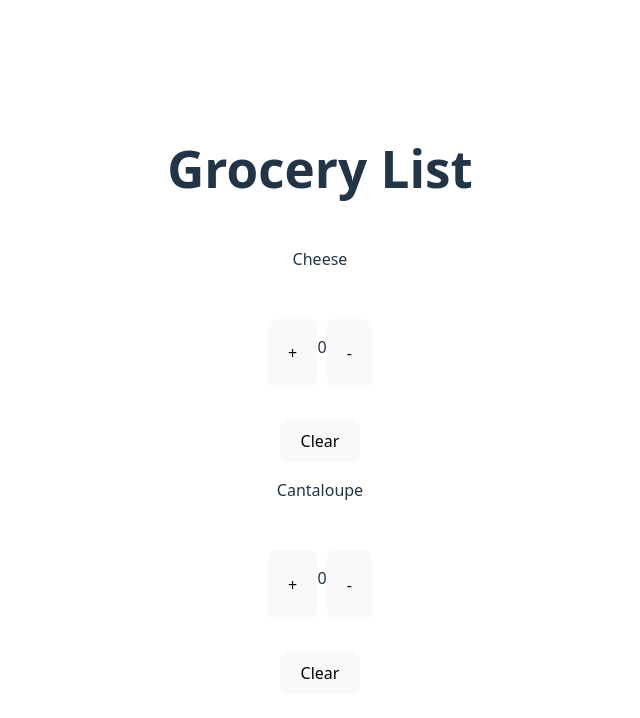
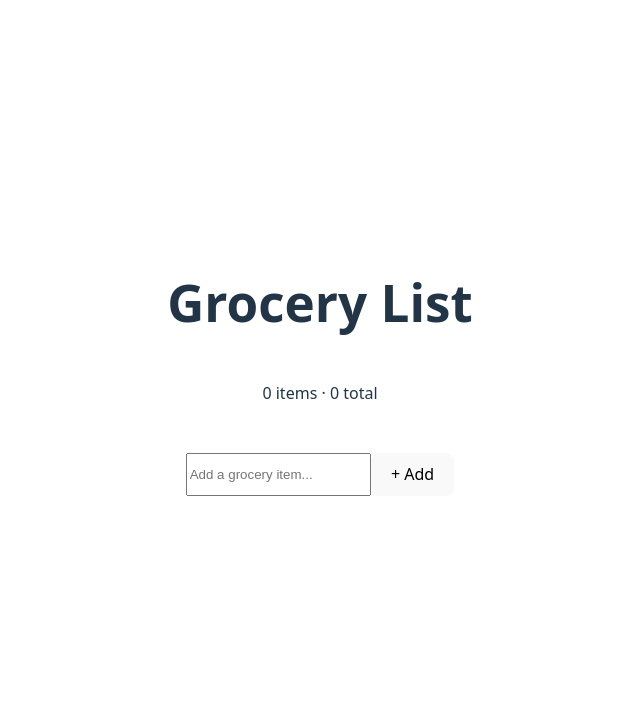
Before and after one commit to ibowers27/grocery-list-react, a React (Vite) app in the folder grocery-list/: page / in a window 1280 px wide. Shown: the top 718 px of the page, without its empty margins (320-960 px from the left). Built offline with nearby package versions, Linux system fonts and the light colour scheme.

Commit message:
More Practical List w/ User Interactions

```diff
--- a/grocery-list/src/App.css
+++ b/grocery-list/src/App.css
@@ -13,18 +13,6 @@
   text-align: center;
   display: flex;
   flex-direction: row;
-}
-
-.down-div {
-  padding: 10px;
-  margin: 4px;
-  background-color: antiquewhite;
-}
-
-.up-div {
-  padding: 10px;
-  margin: 4px;
-  background-color: rgb(226, 215, 250);
 }
 
 .logo {
--- a/grocery-list/src/App.jsx
+++ b/grocery-list/src/App.jsx
@@ -1,21 +1,67 @@
-//import { useState } from 'react'
-//import reactLogo from './assets/react.svg'
-//import viteLogo from '/vite.svg'
+import { useState } from 'react'
 import './App.css';
 import GroceryItem from './components/GroceryItem';
 
 function App() {
-  const inputs = ["Cheese", "Cantaloupe"]
+  const [items, setItems] = useState([]);
+  const [newItem, setNewItem] = useState('');
+
+  const addItem = () => {
+    const trimmed = newItem.trim();
+    if (!trimmed) return;
+    setItems([...items, { id: Date.now(), name: trimmed, count: 1 }]);
+    setNewItem('');
+  };
+
+  const deleteItem = (id) => {
+    setItems(items.filter((item) => item.id !== id));
+  };
+
+  const updateItemName = (id, newName) => {
+    setItems(
+      items.map((item) =>
+        item.id === id ? { ...item, name: newName } : item
+      )
+    );
+  };
+
+  const updateItemCount = (id, newCount) => {
+    setItems(
+      items.map((item) =>
+        item.id === id ? { ...item, count: newCount } : item
+      )
+    );
+  };
+
+  const totalCount = items.reduce((sum, item) => sum + item.count, 0);
 
   return (
     <>
     <h1>Grocery List</h1>
-      {inputs.map((a, index) => (
-        <GroceryItem
-          key={index}
-          itemName={a}
-        ></GroceryItem>
-      ))}
+    <p>{items.length} item{items.length !== 1 ? 's' : ''} · {totalCount} total</p>
+
+      <div className="item-div">
+        <input
+          type="text"
+          placeholder="Add a grocery item..."
+          value={newItem}
+          onChange={(e) => setNewItem(e.target.value)}
+          onKeyDown={(e) => e.key === 'Enter' && addItem()}
+        />
+        <button onClick={addItem}>+ Add</button>
+      </div>
+
+      <ul style={{ listStyle: 'none', padding: 0 }}>
+        {items.map((item) => (
+          <GroceryItem
+            key={item.id}
+            item={item}
+            onDelete={deleteItem}
+            onUpdateName={updateItemName}
+            onUpdateCount={updateItemCount}
+          />
+        ))}
+      </ul>
     </>
   );
 }
--- a/grocery-list/src/components/GroceryItem.jsx
+++ b/grocery-list/src/components/GroceryItem.jsx
@@ -1,35 +1,67 @@
-import React, {useState} from "react";
+import React, { useState } from 'react';
 
-const GroceryItem = ({itemName}) => {
-
-  const [count, setCount] = useState(0);
-
+const GroceryItem = ({ item, onDelete, onUpdateName, onUpdateCount }) => {
+  const [isEditing, setIsEditing] = useState(false);
+  const [editValue, setEditValue] = useState(item.name);
 
   const addToList = () => {
-    setCount(count+1);
+    onUpdateCount(item.id, item.count + 1);
   };
 
   const removeFromList = () => {
-    if (count > 0) {
-        setCount(count-1);
-    };
+    if (item.count > 0) {
+      onUpdateCount(item.id, item.count - 1);
+    }
   };
 
-  const clearFromList = () => {
-    setCount(count - count)
+  const startEditing = () => {
+    setEditValue(item.name);
+    setIsEditing(true);
+  };
+
+  const saveEdit = () => {
+    const trimmed = editValue.trim();
+    if (!trimmed) return;
+    onUpdateName(item.id, trimmed);
+    setIsEditing(false);
+  };
+
+  const cancelEdit = () => {
+    setIsEditing(false);
+    setEditValue(item.name);
   };
 
   return (
-    <div>
-        <p>{itemName}</p>
-        <div className ={"item-div"}>
+    <li>
+      <div>
+        {isEditing ? (
+          <div className="item-div">
+            <input
+              value={editValue}
+              onChange={(e) => setEditValue(e.target.value)}
+              onKeyDown={(e) => {
+                if (e.key === 'Enter') saveEdit();
+                if (e.key === 'Escape') cancelEdit();
+              }}
+              autoFocus
+            />
+            <button onClick={saveEdit}>Save</button>
+            <button onClick={cancelEdit}>Cancel</button>
+          </div>
+        ) : (
+          <div className="item-div">
+            <p>{item.name}</p>
+            <button onClick={startEditing}>Edit</button>
+            <button onClick={() => onDelete(item.id)}>Delete</button>
+          </div>
+        )}
+      </div>
+      <div className="item-div">
         <button onClick={addToList}>+</button>
-        <p>{count}</p>
+        <p>{item.count}</p>
         <button onClick={removeFromList}>-</button>
-        <h1></h1>
-        </div>
-        <button onClick={clearFromList}>Clear</button>
-    </div>
+      </div>
+    </li>
   );
 };
 
```
